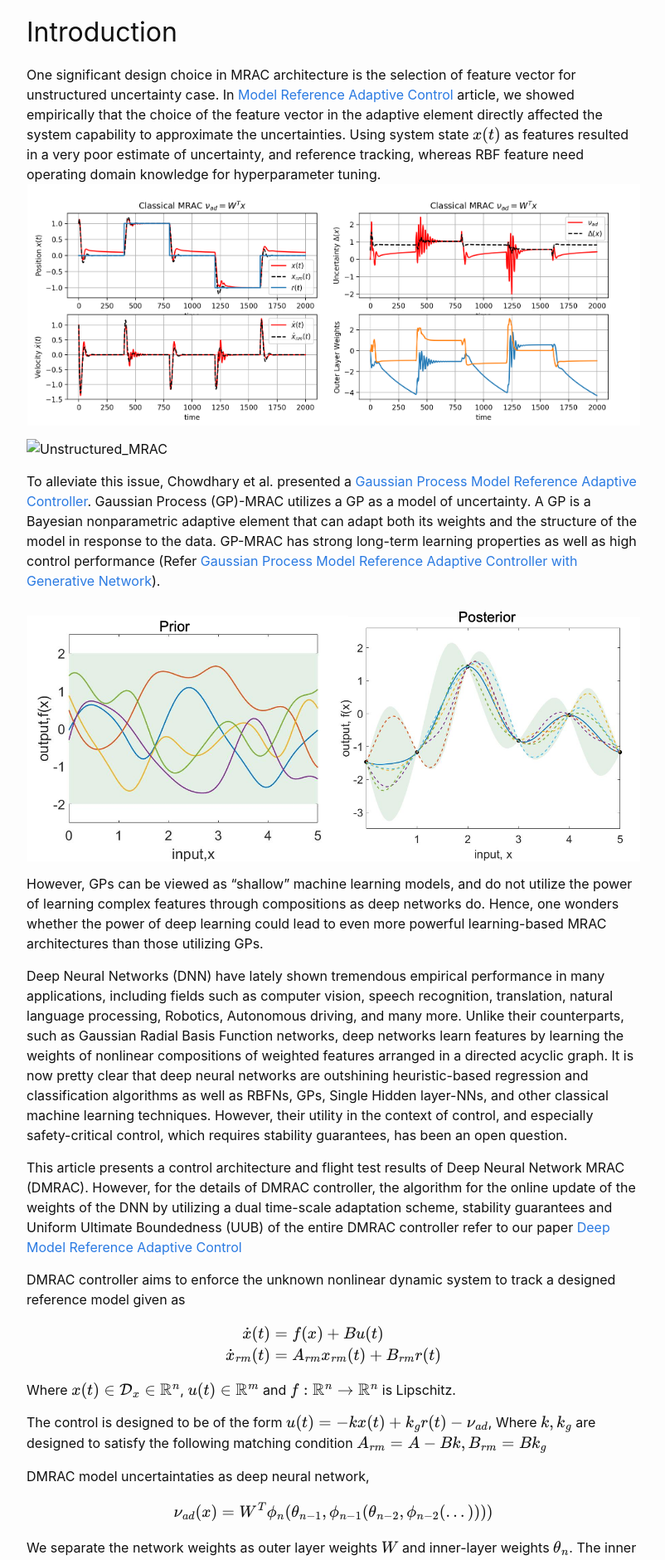
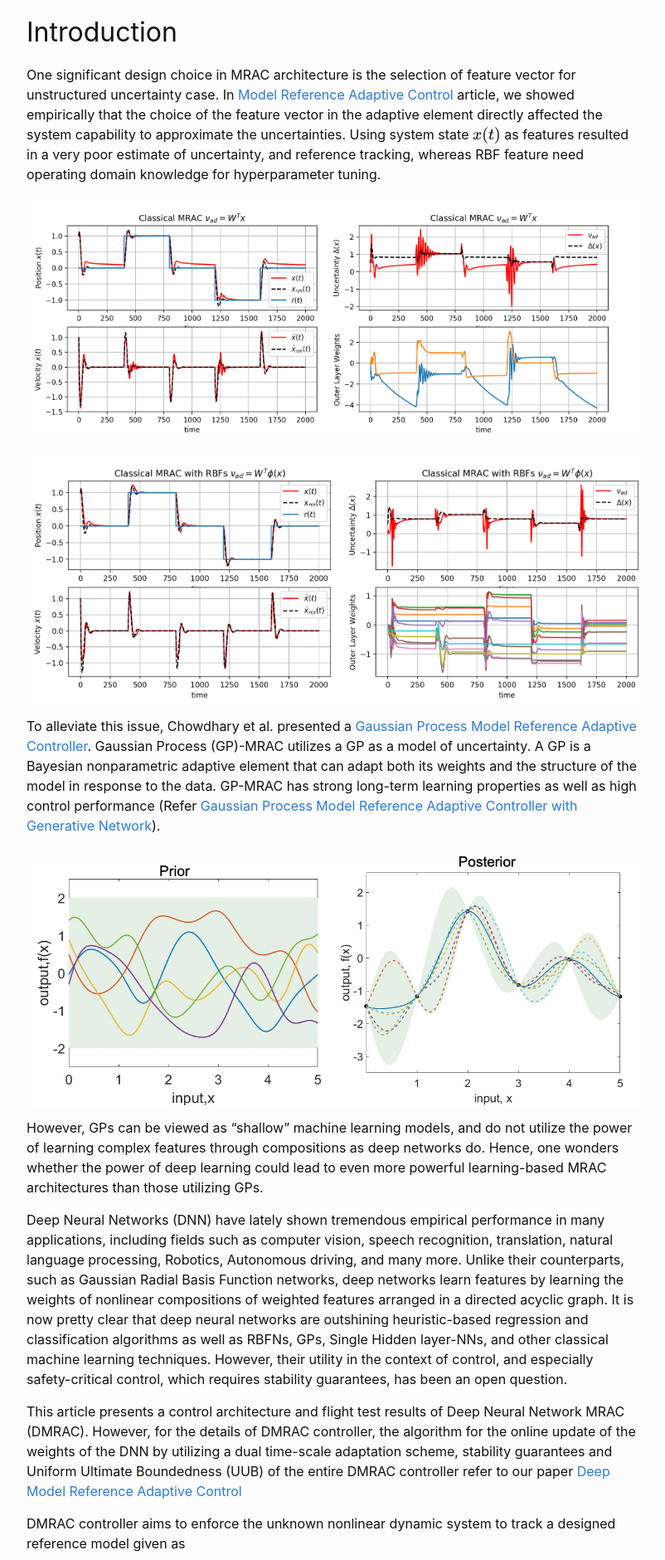
Before and after one commit to girishvjoshi/gj_blog, a Jekyll site: the page built from _posts/2019-12-18-Deep-Model-Reference-Adaptive-Control.markdown, in a window 1280 px wide. Shown: the part 512-2392 px from the top of the page at 83% size, without its empty margins (238-1040 px from the left). Built offline with Jekyll 4.4.1, drawn with Linux system fonts in a browser that asks for light colours; formulas are drawn with MathJax 3.

Commit message:
Update 2019-12-18-Deep-Model-Reference-Adaptive-Control.markdown

```diff
--- a/_posts/2019-12-18-Deep-Model-Reference-Adaptive-Control.markdown
+++ b/_posts/2019-12-18-Deep-Model-Reference-Adaptive-Control.markdown
@@ -15,9 +15,10 @@ please refer to post [Model Reference Adaptive Control] for basics of MRAC
 ## Introduction
 
 One significant design choice in MRAC architecture is the selection of feature vector for unstructured uncertainty case. In [Model Reference Adaptive Control] article, we showed empirically that the choice of the feature vector in the adaptive element directly affected the system capability to approximate the uncertainties.  Using system state $$x(t)$$ as features resulted in a very poor estimate of uncertainty, and reference tracking, whereas  RBF feature need operating domain knowledge for hyperparameter tuning.
+
 <img src="/gj_blog/assets/Classical_MRAC.png">
 
-![Unstructured_MRAC](gj_blog/assets/RBF_MRAC.png)
+<img src="/gj_blog/assets/RBF_MRAC.png">
 
 To alleviate this issue, Chowdhary et al. presented a [Gaussian Process Model Reference Adaptive Controller]. Gaussian Process (GP)-MRAC utilizes a GP as a model of uncertainty. A GP is a Bayesian nonparametric adaptive element that can adapt both its weights and the structure of the model in response to the data. GP-MRAC has strong long-term learning properties as well as high control performance (Refer [Gaussian Process Model Reference Adaptive Controller with Generative Network]).
 
```
